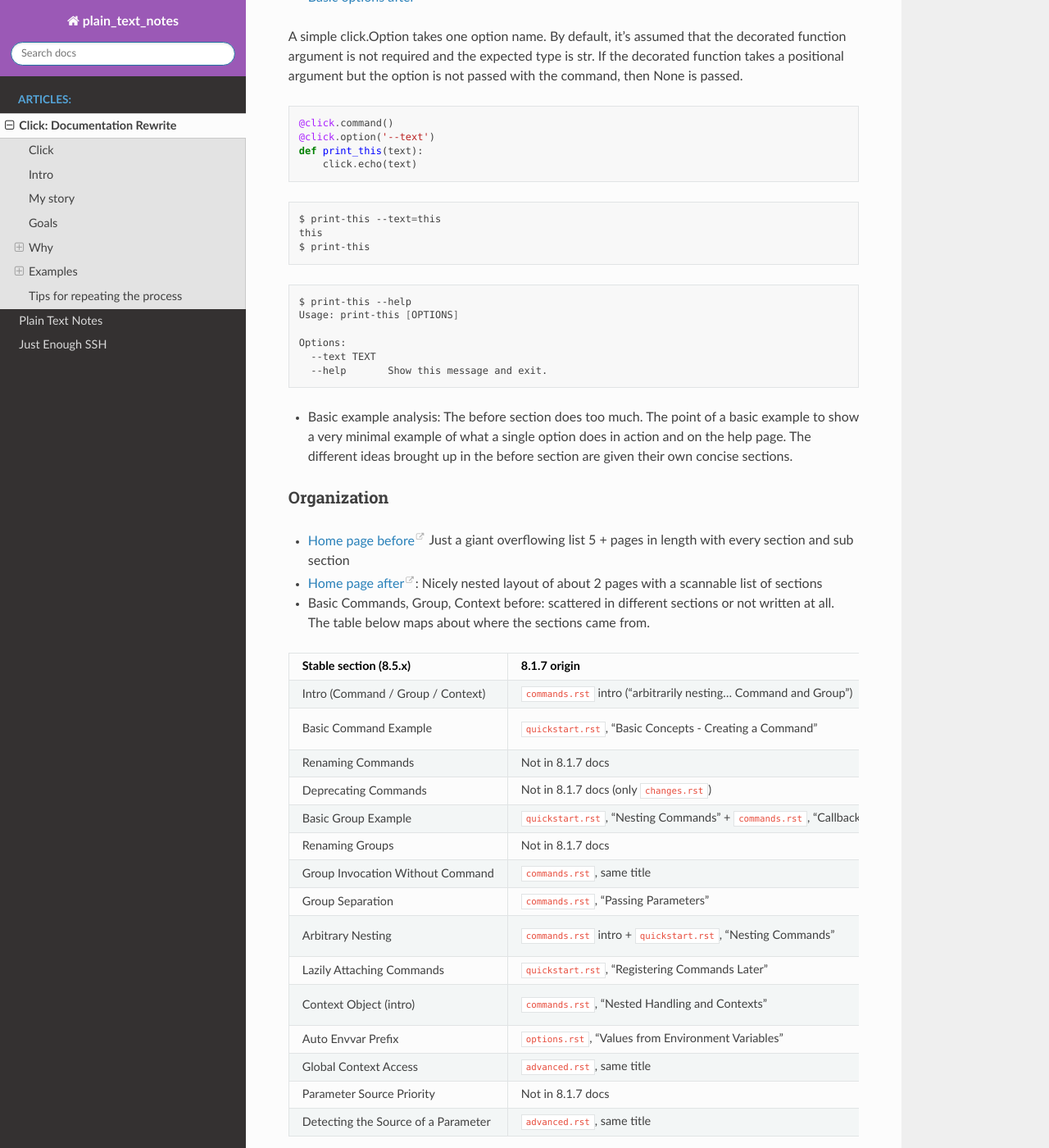
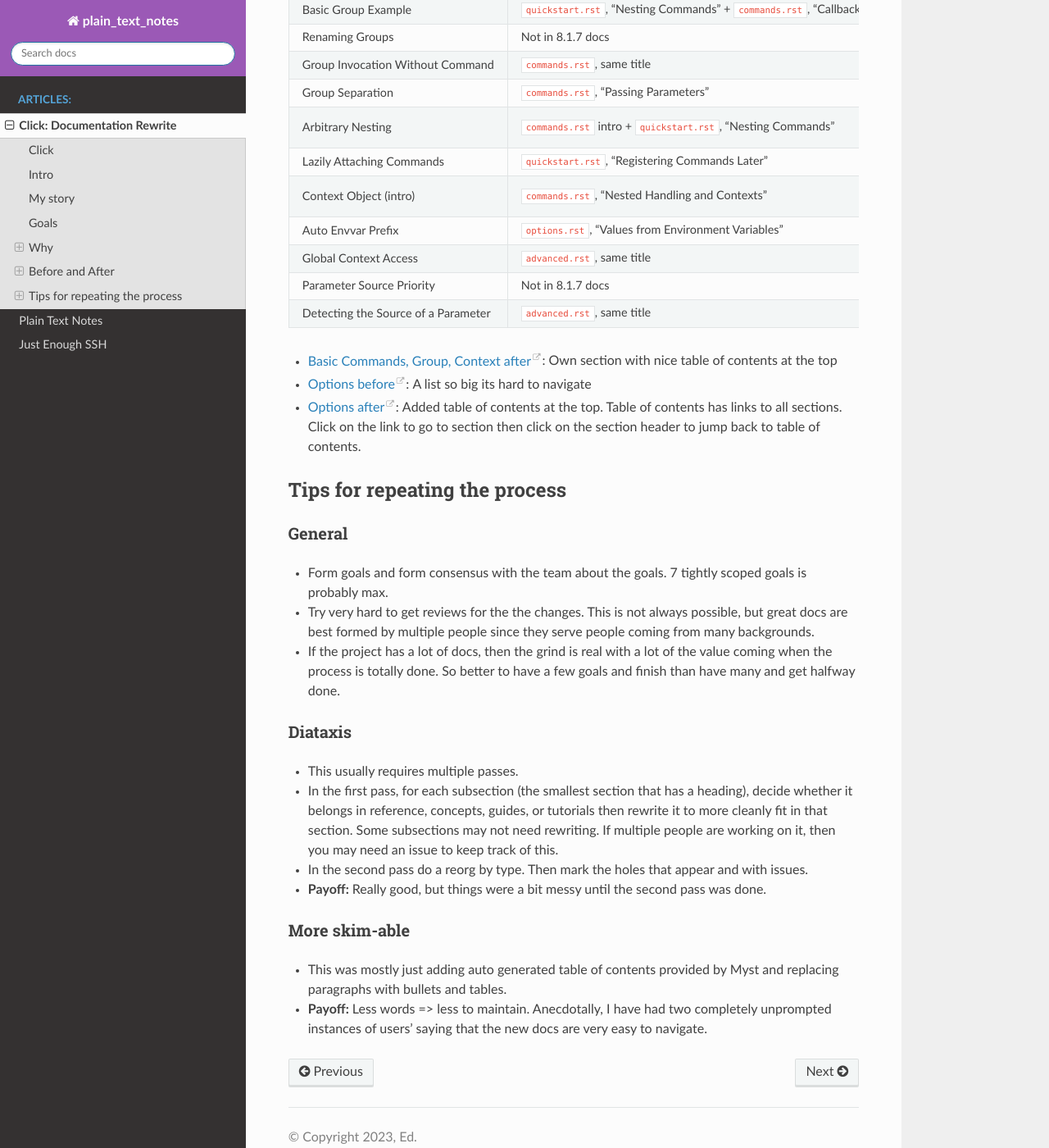
Before and after one commit to Rowlando13/plain-text-notes, a Sphinx documentation site: the page built from docs/click/click_docs_rewrite.md, in a window 1280 px wide and 1400 px high, scrolled down 4302 px. Shown: the whole window at 82% size. Built offline with Sphinx 7.4.7 and the Read the Docs theme 3.1.0, drawn with Linux system fonts in a browser that asks for light colours; some of the changed text lies outside the part shown.

Commit message:
Add some more tips.

`````diff
--- a/docs/click/click_docs_rewrite.md
+++ b/docs/click/click_docs_rewrite.md
@@ -85,7 +87,7 @@ Python documentation is traditionally written in ReStructured text, which is ver
 
 
 
-## Examples
+## Before and After
 These examples try to give the flavor of what was achieved in the rewrite. To see for yourself poke around in the [web archive](https://web.archive.org/web/20240128021053/https://click.palletsprojects.com/en/8.1.x/) and the [current docs](https://click.palletsprojects.com/en/stable/).
 
 The examples are provided from the web archive which can be slow so open links in a separate tab for best performance. Sections were removed so the reader can more easily compare the same text before and after
@@ -113,7 +115,7 @@ On the other hand arguments, unlike options, can accept an arbitrary number of a
 
 ```
 * [Parameters after](https://click.palletsprojects.com/en/stable/parameters/):
-```{toggle}
+````{toggle}
 Click supports only two principle types of parameters for scripts (by design): options and arguments.
 #### Options
 * Are optional.
@@ -134,10 +136,10 @@ Click supports only two principle types of parameters for scripts (by design): o
 
 
 **... Section Removed  ...**
-```
+````
 * Parameters analysis: 30 percent shorter (194 words vs 137 words) with no significant loss of meaning. More comprehensible format.
 * [Basic Options before](https://web.archive.org/web/20240128021053mp_/https://click.palletsprojects.com/en/8.1.x/options/#basic-value-options)
-
+````{toggle}
 The most basic option is a value option. These options accept one argument which is a value. If no type is provided, the type of the default value is used. If no default value is provided, the type is assumed to be STRING. Unless a name is explicitly specified, the name of the parameter is the first long option defined; otherwise the first short one is used. By default, options are not required, however to make an option required, simply pass in required=True as an argument to the decorator.
 
 ```{code-block} python
@@ -165,9 +167,9 @@ $ dots --n=2
 ..
 ```
 **... Section continues for another page...**
-
+````
 * [Basic options after](https://click.palletsprojects.com/en/stable/options/#basic-example)
-
+````{toggle}
 A simple click.Option takes one option name. By default, it’s assumed that the decorated function argument is not required and the expected type is str. If the decorated function takes a positional argument but the option is not passed with the command, then None is passed.
 ```{code-block} python
 @click.command()
@@ -189,6 +191,7 @@ Options:
   --text TEXT
   --help       Show this message and exit.
 ```
+````
 * Basic example analysis: The before section does too much. The point of a basic example to show a very minimal example of what a single option does in action and on the help page. The different ideas brought up in the before section are given their own concise sections.
 
 
@@ -220,7 +223,15 @@ Options:
 
 
 ## Tips for repeating the process
-* Form a plan
-* Shop it around
-* Run it all through the person who made the plan
-* Grind
+### General
+* Form goals and form consensus with the team about the goals. 7 tightly scoped goals is probably max.
+* Try very hard to get reviews for the the changes. This is not always possible, but great docs are best formed by multiple people since they serve people coming from many backgrounds.
+* If the project has a lot of docs, then the grind is real with a lot of the value coming when the process is totally done. So better to have a few goals and finish than have many and get halfway done.
+### Diataxis
+* This usually requires multiple passes.
+* In the first pass, for each subsection (the smallest section that has a heading), decide whether it belongs in reference, concepts, guides, or tutorials then rewrite it to more cleanly fit in that section. Some subsections may not need rewriting. If multiple people are working on it, then you may need an issue to keep track of this.
+* In the second pass do a reorg by type. Then mark the holes that appear and with issues.
+* **Payoff:**  Really good, but things were a bit messy until the second pass was done.
+### More skim-able
+* This was mostly just adding auto generated table of contents provided by Myst and replacing paragraphs with bullets and tables.
+* **Payoff:** Less words => less to maintain. Anecdotally, I have had two completely unprompted instances of users' saying that the new docs are very easy to navigate.
`````
Also changed, not shown: other parts of docs/click/click_docs_rewrite.md (+2 -0 lines), docs/general/just_enough_ssh.md (+2 -0 lines).
